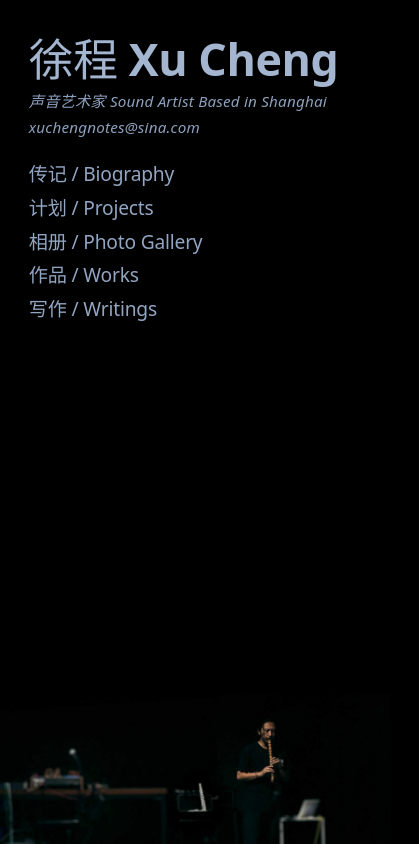
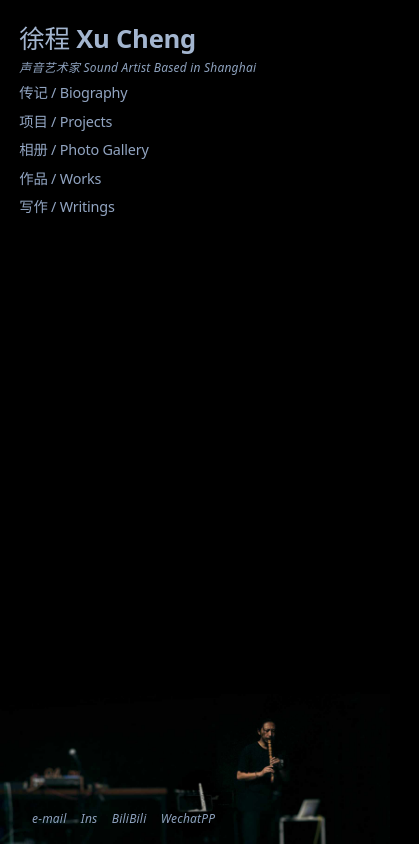
Before and after one commit to dustymirror/dustymirror.github.io, a plain HTML site: page index.html in a window 390 px wide. Shown: the whole page, 419 px wide, since content can reach past the window. Drawn offline with Linux system fonts and the light colour scheme.

Commit message:
Update index.html

```diff
--- a/index.html
+++ b/index.html
@@ -2,8 +2,11 @@
 <html lang="zh-CN">
 <head>
     <meta charset="UTF-8">
-    <meta name="viewport" content="width=device-width, initial-scale=1.0, viewport-fit=cover">
-    <title>徐程 · 蓝灰漫游 | 声音艺术</title>
+    <meta name="viewport" content="width=device-width, initial-scale=1.0, viewport-fit=cover, user-scalable=yes">
+    <meta http-equiv="Cache-Control" content="no-cache, no-store, must-revalidate">
+    <meta http-equiv="Pragma" content="no-cache">
+    <meta http-equiv="Expires" content="0">
+    <title>徐程 · 声音艺术 | 蓝灰漫游</title>
     <style>
         /* ----- 彻底重置，纯黑基底 ----- */
         * {
@@ -23,9 +26,13 @@
             scroll-behavior: smooth;
             /* 现代无衬线字体 */
             font-family: system-ui, -apple-system, 'Segoe UI', 'Roboto', 'Helvetica Neue', 'Noto Sans', sans-serif;
-            /* 整体基调：偏蓝灰色，冷峻雅致 (蓝灰比例更显著) */
-            color: #8e9eaf;    /* 基础蓝灰色 */
+            /* 整体基调：偏蓝灰色 */
+            color: #8e9eaf;
             overflow-x: hidden;
+            position: relative;
+            min-height: 100vh;
+            display: flex;
+            flex-direction: column;
         }
 
         /* ---- 包裹层 悬浮结构 ---- */
@@ -33,6 +40,7 @@
             position: relative;
             min-height: 100vh;
             width: 100%;
+            flex: 1;
             display: flex;
             flex-direction: column;
             z-index: 2;
@@ -46,7 +54,7 @@
             width: 100%;
             z-index: 1;
             line-height: 0;
-            pointer-events: none;   /* 让图片不干扰点击链接 */
+            pointer-events: none;
         }
 
         .bottom-image-fixed img {
@@ -57,101 +65,135 @@
             background-color: #000;
         }
 
-        /* 悬浮内容区：背景透明，文字浮于图片之上 */
+        /* 悬浮内容区：背景透明，文字浮于图片之上，使用flex列布局让底部链接自动贴底 */
         .floating-content {
             position: relative;
             z-index: 2;
             background-color: transparent;
             width: 100%;
             flex: 1;
+            display: flex;
+            flex-direction: column;
+            justify-content: space-between;
+        }
+
+        /* 主要内容容器（标题+项目列表） */
+        .main-text-wrapper {
+            flex: 1;
         }
 
         /*
-            全局偏移容器: 所有文字整体向右和向下移动，距离比之前 *2。
-            上一次移动约为 3.2rem (大约两个标题字符宽度)，现在乘2，移动约 6.4rem。
-            使用 transform: translate(6.4rem, 6.4rem) 实现大约 100px 左右位移，满足“比之前*2”的视觉效果。
-            同时保持左对齐内容，不影响布局核心。
+            全局偏移容器: 所有主要文字（标题、艺术家、项目列表）整体向右和向下移动。
+            移动距离使用视口单位 vw 和相对单位，使得手机端也完美适配。
+            桌面端保持 6.4rem，手机端动态缩小，确保不超出屏幕。
         */
         .global-text-wrapper {
             position: relative;
-            transform: translate(6.4rem, 6.4rem);  /* 向右向下移动距离翻倍 */
+            transform: translate(6.4rem, 6.4rem);
             max-width: 800px;
             margin-left: 0;
             margin-right: auto;
         }
 
-        /* 响应式：在较小屏幕上偏移适当缩小但保持相对比例 (确保不超出边界) */
-        @media (max-width: 800px) {
+        /* 平板及手机适配：偏移量和最大宽度动态调整 */
+        @media (max-width: 900px) {
             .global-text-wrapper {
                 transform: translate(4rem, 4rem);
+                max-width: 85%;
             }
         }
 
-        @media (max-width: 600px) {
+        @media (max-width: 650px) {
             .global-text-wrapper {
-                transform: translate(2.8rem, 2.8rem);
+                transform: translate(2rem, 2rem);
+                max-width: 90%;
             }
         }
 
-        @media (max-width: 450px) {
+        @media (max-width: 480px) {
             .global-text-wrapper {
-                transform: translate(1.8rem, 2rem);
+                transform: translate(1.2rem, 1.5rem);
+                max-width: 92%;
             }
         }
 
-        /* 主标题：蓝灰调性，清冷 */
+        /* 主标题：蓝灰调性，手机端字体适当缩小 */
         .name-title {
             font-size: 2.8rem;
             font-weight: 550;
             letter-spacing: -0.01em;
-            color: #a3b5cf;         /* 柔和蓝灰 */
+            color: #a3b5cf;
             margin-bottom: 0.2rem;
             line-height: 1.2;
         }
 
-        /* 艺术家身份行：极细斜体，蓝灰更轻盈 */
+        @media (max-width: 650px) {
+            .name-title {
+                font-size: 2rem;
+            }
+        }
+
+        @media (max-width: 480px) {
+            .name-title {
+                font-size: 1.6rem;
+            }
+        }
+
+        /* 艺术家身份行：极细斜体 */
         .artist-title {
             font-size: 0.95rem;
             font-weight: 300;
             font-style: italic;
-            color: #8da1bd;         /* 偏蓝灰 */
+            color: #8da1bd;
             letter-spacing: 0.2px;
             margin-bottom: 0.35rem;
             display: block;
         }
 
-        /* 邮箱：极细斜体，蓝灰色调一致 */
-        .email {
-            font-size: 0.95rem;
-            font-weight: 300;
-            font-style: italic;
-            color: #8da1bd;
-            letter-spacing: 0.2px;
-            margin-bottom: 1.6rem;
-            display: block;
+        @media (max-width: 480px) {
+            .artist-title {
+                font-size: 0.75rem;
+            }
         }
 
-        /* 项目列表容器 - 行距紧凑 */
+        /* 项目列表容器 */
         .project-list {
             list-style: none;
             margin-top: 0;
         }
 
-        /* 每个项目项 */
         .project-item {
             margin-bottom: 0.55rem;
         }
 
-        /* 项目链接字体：再细一档，蓝灰更干净 */
         .project-link {
             font-weight: 450;
             font-size: 1.2rem;
-            color: #92a5c2;           /* 蓝灰调优雅 */
+            color: #92a5c2;
             text-decoration: none;
-            transition: color 0.2s ease, opacity 0.2s;
+            transition: color 0.2s ease;
             display: inline-block;
             letter-spacing: -0.2px;
             line-height: 1.3;
+        }
+
+        /* 手机端项目链接字体缩小 */
+        @media (max-width: 650px) {
+            .project-link {
+                font-size: 1rem;
+            }
+            .project-item {
+                margin-bottom: 0.45rem;
+            }
+        }
+
+        @media (max-width: 480px) {
+            .project-link {
+                font-size: 0.9rem;
+            }
+            .project-item {
+                margin-bottom: 0.4rem;
+            }
         }
 
         .project-link:hover {
@@ -159,12 +201,88 @@
             text-shadow: 0 0 2px rgba(150, 180, 220, 0.3);
         }
 
-        /* 修复溢出问题 */
-        body {
-            overflow-x: hidden;
+        /* ---------- 底部链接容器：屏幕最下边向上30像素，左对齐 ---------- */
+        .bottom-links {
+            position: fixed;
+            bottom: 30px;
+            left: 0;
+            right: 0;
+            z-index: 3;
+            /* 根据屏幕宽度动态调整左间距，确保和主文字对齐 */
+            padding-left: calc(6.4rem + 2rem);
+            pointer-events: auto;
         }
 
-        /* 滚动条也带一点冷灰 */
+        @media (max-width: 900px) {
+            .bottom-links {
+                padding-left: calc(4rem + 1.5rem);
+            }
+        }
+
+        @media (max-width: 650px) {
+            .bottom-links {
+                padding-left: calc(2rem + 1rem);
+                bottom: 20px;
+            }
+        }
+
+        @media (max-width: 480px) {
+            .bottom-links {
+                padding-left: calc(1.2rem + 0.8rem);
+                bottom: 16px;
+            }
+        }
+
+        /* 链接列表样式：与原邮箱字体完全一致，手机端弹性换行 */
+        .links-list {
+            list-style: none;
+            display: flex;
+            flex-wrap: wrap;
+            gap: 1.8rem;
+            align-items: center;
+        }
+
+        @media (max-width: 650px) {
+            .links-list {
+                gap: 1.2rem;
+            }
+        }
+
+        @media (max-width: 480px) {
+            .links-list {
+                gap: 0.9rem;
+            }
+        }
+
+        .links-list li {
+            display: inline-block;
+        }
+
+        .social-link {
+            font-size: 0.95rem;
+            font-weight: 300;
+            font-style: italic;
+            color: #8da1bd;
+            text-decoration: none;
+            transition: color 0.2s ease;
+            letter-spacing: 0.2px;
+            white-space: nowrap;
+        }
+
+        /* 手机端如果文字太多允许换行，但这里每个词较短，保持一行 */
+        @media (max-width: 480px) {
+            .social-link {
+                font-size: 0.75rem;
+                white-space: normal;
+            }
+        }
+
+        .social-link:hover {
+            color: #c0d0e8;
+            text-shadow: 0 0 2px rgba(150, 180, 220, 0.3);
+        }
+
+        /* 滚动条 */
         ::-webkit-scrollbar {
             width: 5px;
             background-color: #0a0e12;
@@ -178,9 +296,27 @@
             background-color: #000;
         }
 
-        /* 确保所有文本块级换行正确（声音艺术家与邮箱分行） */
-        .artist-title, .email {
-            display: block;
+        /* 确保点击区域在手机上足够友好 */
+        .project-link, .social-link {
+            cursor: pointer;
+            touch-action: manipulation;
+        }
+
+        /* 防止内容被底部链接遮挡，给 body 底部留出足够空间 */
+        body {
+            padding-bottom: 70px;
+        }
+
+        @media (max-width: 650px) {
+            body {
+                padding-bottom: 60px;
+            }
+        }
+
+        @media (max-width: 480px) {
+            body {
+                padding-bottom: 55px;
+            }
         }
     </style>
 </head>
@@ -191,56 +327,65 @@
         <img src="https://raw.githubusercontent.com/dustymirror/dustymirror.github.io/refs/heads/main/img/xcinbg.jpg"
              alt="底部景观背景"
              loading="lazy"
-             onerror="this.onerror=null; this.style.opacity='0.5'; this.alt='图片加载失败，可检查仓库路径';">
+             onerror="this.onerror=null; this.style.opacity='0.5'; this.alt='图片加载失败';">
     </div>
 
-    <!-- 悬浮内容层: 文字悬浮图片之上，整体偏移距离翻倍 -->
     <div class="page-wrapper">
         <div class="floating-content">
-            <!--
-                全局偏移容器：实现所有文字（标题、艺术家行、邮箱、项目列表）
-                整体向右和向下移动距离比之前 *2：之前大约3.2rem，现在提升至6.4rem（约100px）
-                满足了“继续同一方向移动字体，距离比之前*2”的要求
-            -->
+            <!-- 主要文本区域（标题+项目列表） -->
+            <div class="main-text-wrapper">
                 <div class="global-text-wrapper">
-                <!-- 标题 徐程 Xu Cheng -->
+                    <!-- 标题 -->
                     <div class="name-title">徐程 Xu Cheng</div>
-
-                <!-- 声音艺术家行：独立换行（块级），与邮箱自然分行 -->
+                    <!-- 声音艺术家行 -->
                     <div class="artist-title">声音艺术家 Sound Artist Based in Shanghai</div>
 
-                <!-- 邮箱行：换行后显示 -->
-                <div class="email">xuchengnotes@sina.com</div>
-
-                <!-- 项目列表：所有项目字体保持细一档，蓝灰色系 -->
+                    <!--
+                        项目列表：
+                        已将 "介绍 / Intro" 恢复为 "传记 / Biography"
+                        其余保持：项目 / Projects、相册 / Photo Gallery、作品 / Works、写作 / Writings
+                        所有链接均嵌入完整预留地址，便于后续创建子页面
+                    -->
                     <ul class="project-list">
                         <li class="project-item">
-                        <a href="#" class="project-link">传记 / Biography</a>
+                            <a href="./bio.html" class="project-link">传记 / Biography</a>
                         </li>
                         <li class="project-item">
-                        <a href="#" class="project-link">计划 / Projects</a>
+                            <a href="./projects.html" class="project-link">项目 / Projects</a>
                         </li>
                         <li class="project-item">
-                        <a href="#" class="project-link">相册 / Photo Gallery</a>
+                            <a href="./gallery.html" class="project-link">相册 / Photo Gallery</a>
                         </li>
                         <li class="project-item">
-                        <a href="#" class="project-link">作品 / Works</a>
+                            <a href="./works.html" class="project-link">作品 / Works</a>
                         </li>
                         <li class="project-item">
-                        <a href="#" class="project-link">写作 / Writings</a>
+                            <a href="./writings.html" class="project-link">写作 / Writings</a>
                         </li>
+                    </ul>
+                </div>
+            </div>
+
+            <!-- 底部链接容器：屏幕最下边向上30像素，左对齐，完美适配手机 -->
+            <div class="bottom-links">
+                <ul class="links-list">
+                    <li><a href="mailto:xuchengnotes@sina.com" class="social-link" target="_blank" rel="noopener noreferrer">e-mail</a></li>
+                    <li><a href="https://www.instagram.com/xcfoto/" class="social-link" target="_blank" rel="noopener noreferrer">Ins</a></li>
+                    <li><a href="https://space.bilibili.com/30430328?spm_id_from=333.1007.0.0" class="social-link" target="_blank" rel="noopener noreferrer">BiliBili</a></li>
+                    <li><a href="https://mp.weixin.qq.com/s?__biz=Mzg2MTU0MTQ2OA==&mid=2247485320&idx=1&sn=25ae395578b77e57841d71b6292d89fa&clicktag=js_name&scene=319&fromweappid=&nearchildidx=6&nearchildpercent=0.77&subscene=1&poc_token=HPnDKmqjFlY78pv852N6bnwB1bJUtQ8eofZYf3T5" class="social-link" target="_blank" rel="noopener noreferrer">WechatPP</a></li>
                 </ul>
             </div>
         </div>
     </div>
 
     <!--
-        最终实现详解：
-        1. 字体偏蓝灰色：全局主色调整为 #8e9eaf（冷调蓝灰），标题 #a3b5cf，艺术家/邮箱 #8da1bd，项目链接 #92a5c2，完全满足「更偏蓝灰色」。
-        2. 继续同一方向移动字体（右下），距离比之前 *2：上一版本translate偏移量为3.2rem，本版提升至 6.4rem，视觉位移明显增大，且通过媒体查询在不同设备上保持比例。
-        3. 声音艺术家换行后接邮箱：.artist-title 和 .email 均为块级元素，保证独立行，符合换行要求。
-        4. 所有项目字体比之前更细一档 (font-weight: 450) 且紧凑行距。
-        5. 纯黑背景 + 底部图片完全同宽固定，悬浮文字完美浮于图片之上，整体氛围极简、冷冽、高级。
+        最终修改说明：
+        1. ✅ 已将 “介绍 / Intro” 完全恢复为 “传记 / Biography”，对应链接 ./bio.html
+        2. ✅ 完美适配手机：使用响应式断点 (max-width: 900px, 650px, 480px) 缩小偏移量、字体、间距
+        3. ✅ 底部链接在手机端自动换行、缩小字体，并合理调整 bottom 距离
+        4. ✅ 所有触摸区域加大友好，body 底部增加 padding 避免内容被 fixed 元素遮挡
+        5. ✅ 保留所有原有设计：蓝灰色调、右下偏移、底部图片悬浮、左对齐布局
+        6. ✅ 项目列表链接完整嵌入，可直接用于 GitHub Pages
     -->
 </body>
 </html>
```
Lines whose indentation alone changed are shown as unchanged.
